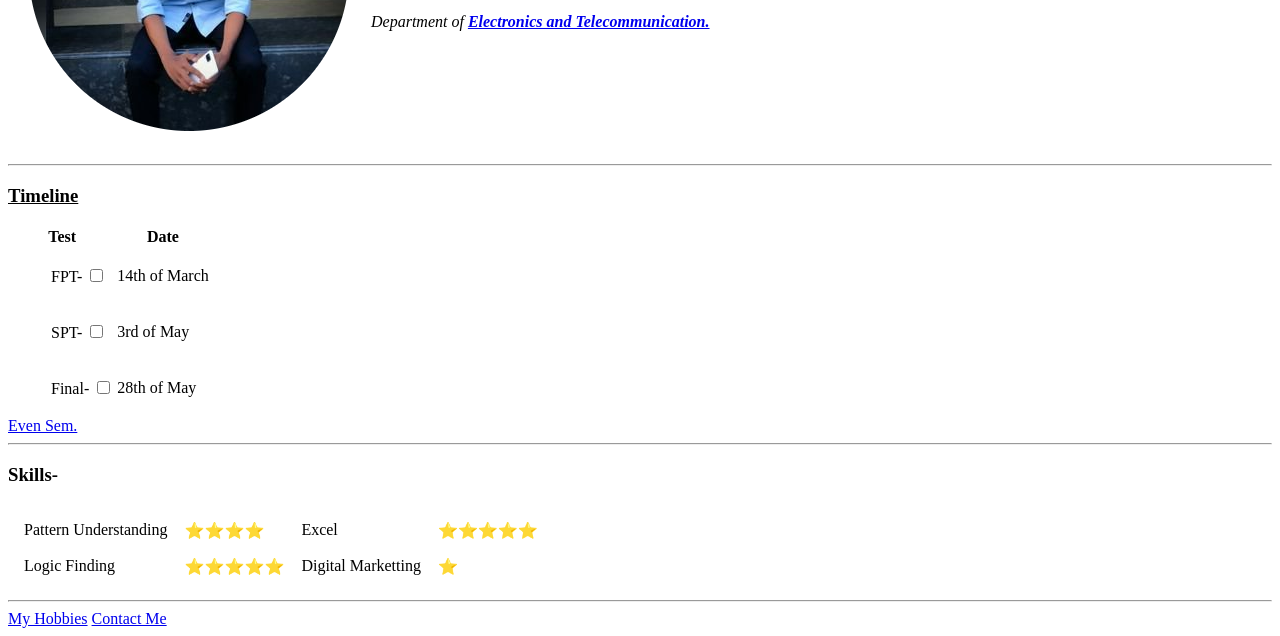
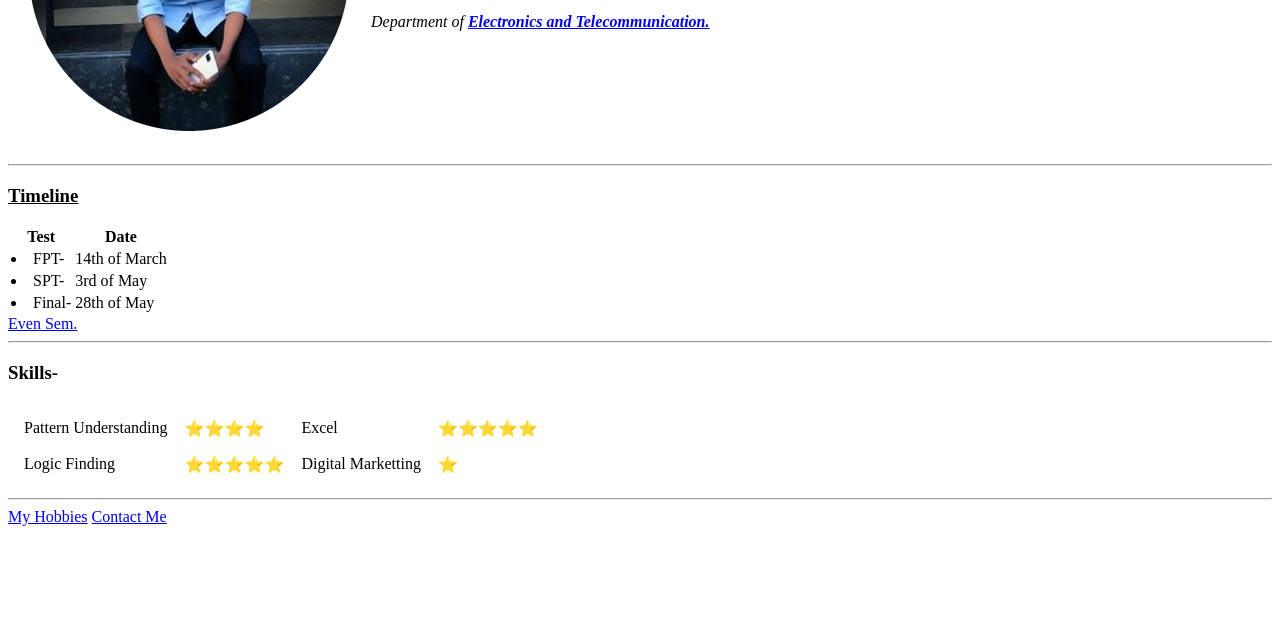
Before and after one commit to Abhi-9098/cv, a plain HTML site: page index.html in a window 1280 px wide. Shown: the part 218-854 px from the top of the page. After the commit the page ends 800 px from the top, so only its background shows below. Drawn offline with Linux system fonts and the light colour scheme.

Commit message:
I change form to list

```diff
--- a/index.html
+++ b/index.html
@@ -38,13 +38,7 @@
 
       <tr>
         <td>
-          <ol>
-            <form action="">
-              <label for="">FPT-</label>
-
-              <input type="checkbox">
-            </form>
-          </ol>
+          <li>FPT-</li>
         </td>
         <td>
           14th of March
@@ -52,13 +46,7 @@
       </tr>
       <tr>
         <td>
-          <ol>
-            <form action="">
-              <label for="">SPT-</label>
-
-              <input type="checkbox">
-            </form>
-          </ol>
+          <li>SPT-</li>
         </td>
         <td>
           3rd of May
@@ -66,13 +54,7 @@
       </tr>
       <tr>
         <td>
-          <ol>
-            <form action="">
-              <label for="">Final-</label>
-
-              <input type="checkbox">
-            </form>
-          </ol>
+         <li>Final-</li>
         </td>
         <td>
           28th of May
```
